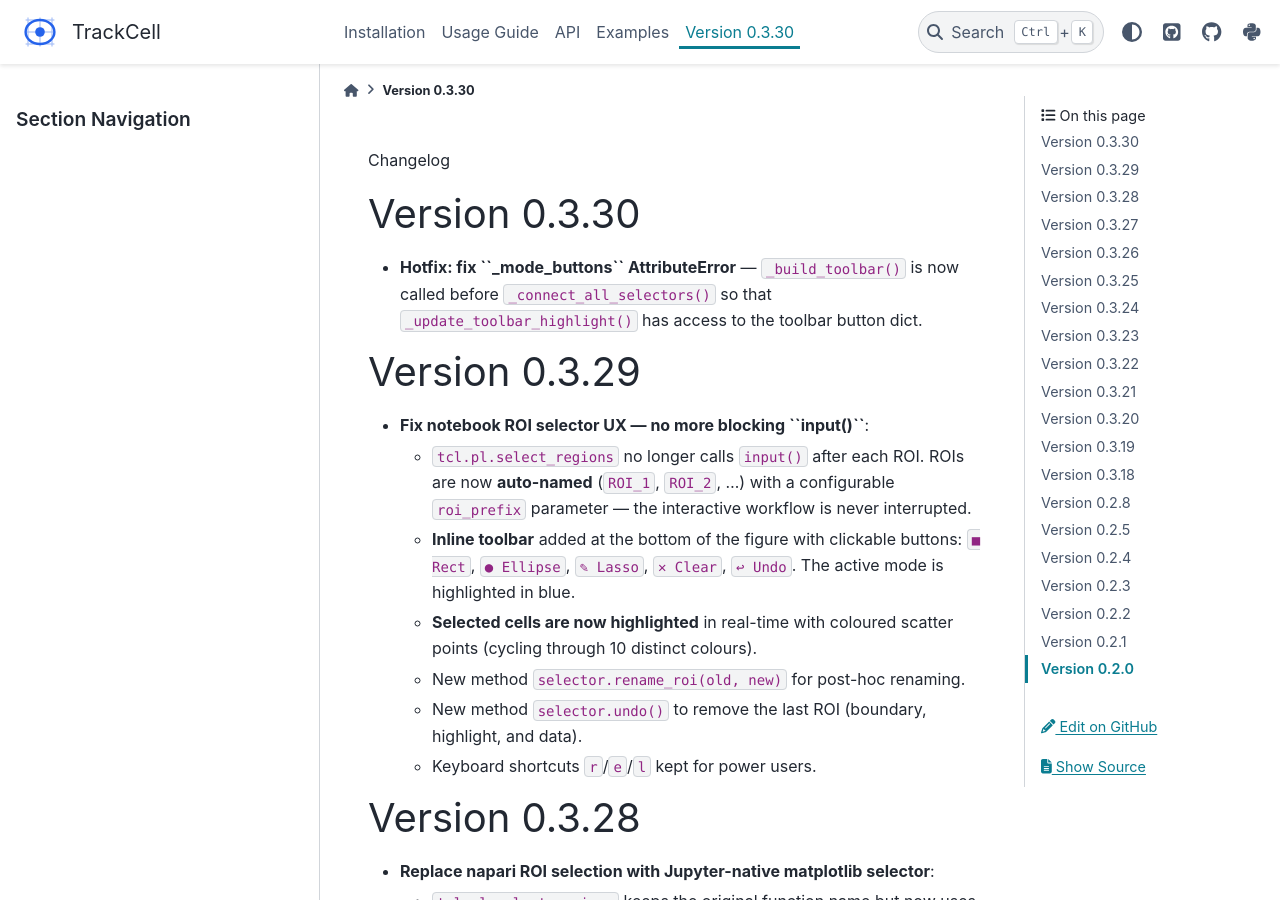
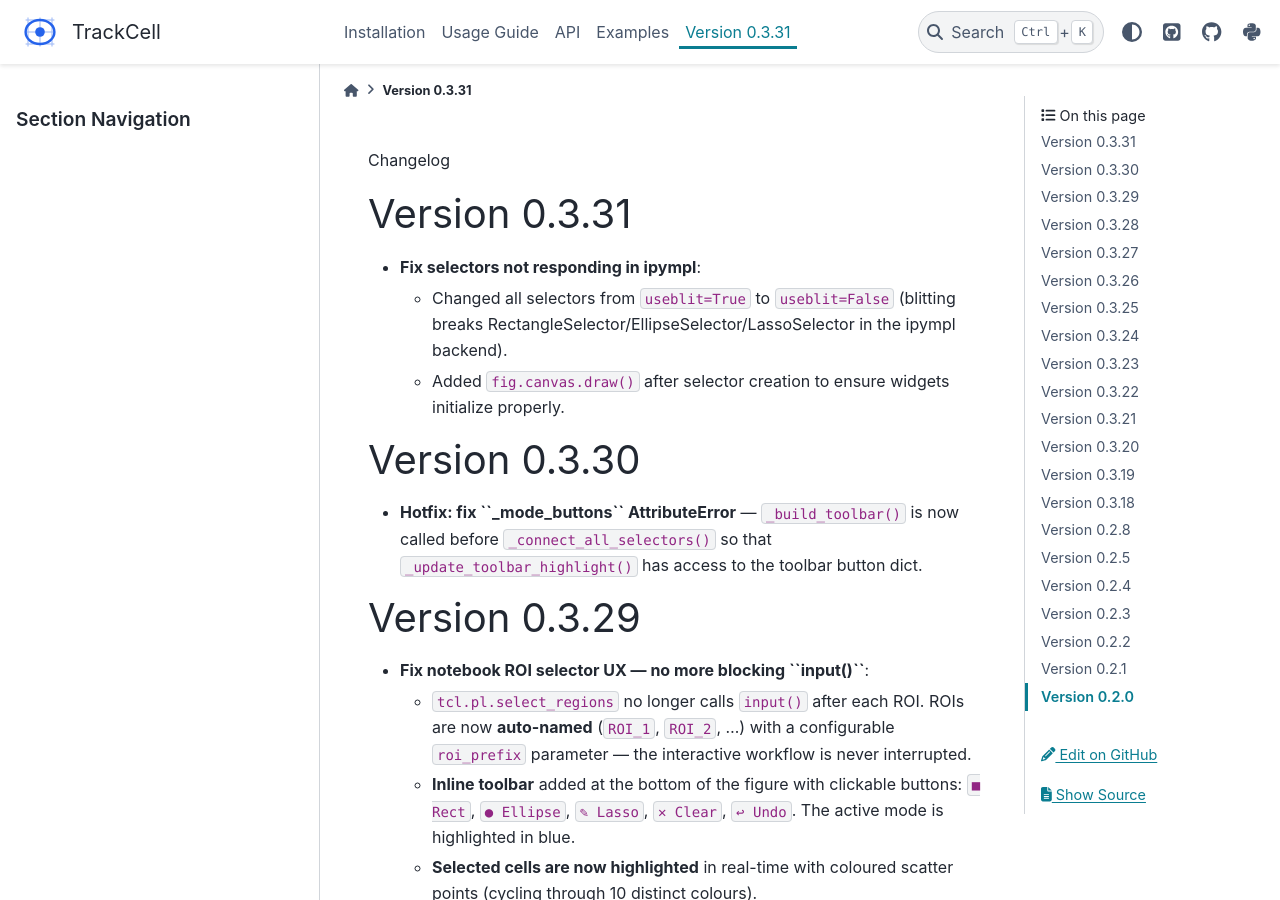
Before and after one commit to seqyuan/trackcell, a Sphinx documentation site: the page built from docs/source/changelog.rst, in a window 1280 px wide and 900 px high. Built offline with Sphinx 7.4.7 and the PyData theme 0.15.4, drawn with Linux system fonts in a browser that asks for light colours; pages that are not in the unit, such as notebooks, are missing from menus.

Commit message:
hotfix: v0.3.31 — fix selectors not responding (useblit=False, canvas.draw)

```diff
--- a/docs/source/changelog.rst
+++ b/docs/source/changelog.rst
@@ -1,4 +1,17 @@
 Changelog
+
+Version 0.3.31
+--------------
+
+* **Fix selectors not responding in ipympl**:
+
+  * Changed all selectors from ``useblit=True`` to ``useblit=False``
+    (blitting breaks RectangleSelector/EllipseSelector/LassoSelector in the
+    ipympl backend).
+  * Added ``fig.canvas.draw()`` after selector creation to ensure widgets
+    initialize properly.
+
+
 
 Version 0.3.30
 --------------
--- a/pyproject.toml
+++ b/pyproject.toml
@@ -1,6 +1,6 @@
 [tool.poetry]
 name = "trackcell"
-version = "0.3.30"
+version = "0.3.31"
 description = "A Python package for processing single-cell and spatial transcriptomics data"
 authors = ["Zan Yuan <yfinddream@gmail.com>"]
 readme = "README.md"
--- a/trackcell/__init__.py
+++ b/trackcell/__init__.py
@@ -7,7 +7,7 @@ This package provides tools for:
 - TL: Utility and helper functions
 """
 
-__version__ = "0.3.30"
+        __version__ = "0.3.31"
 __author__ = "Zan Yuan"
 __email__ = "yfinddream@gmail.com"
 
```
Also changed, not shown: 1 other file.
